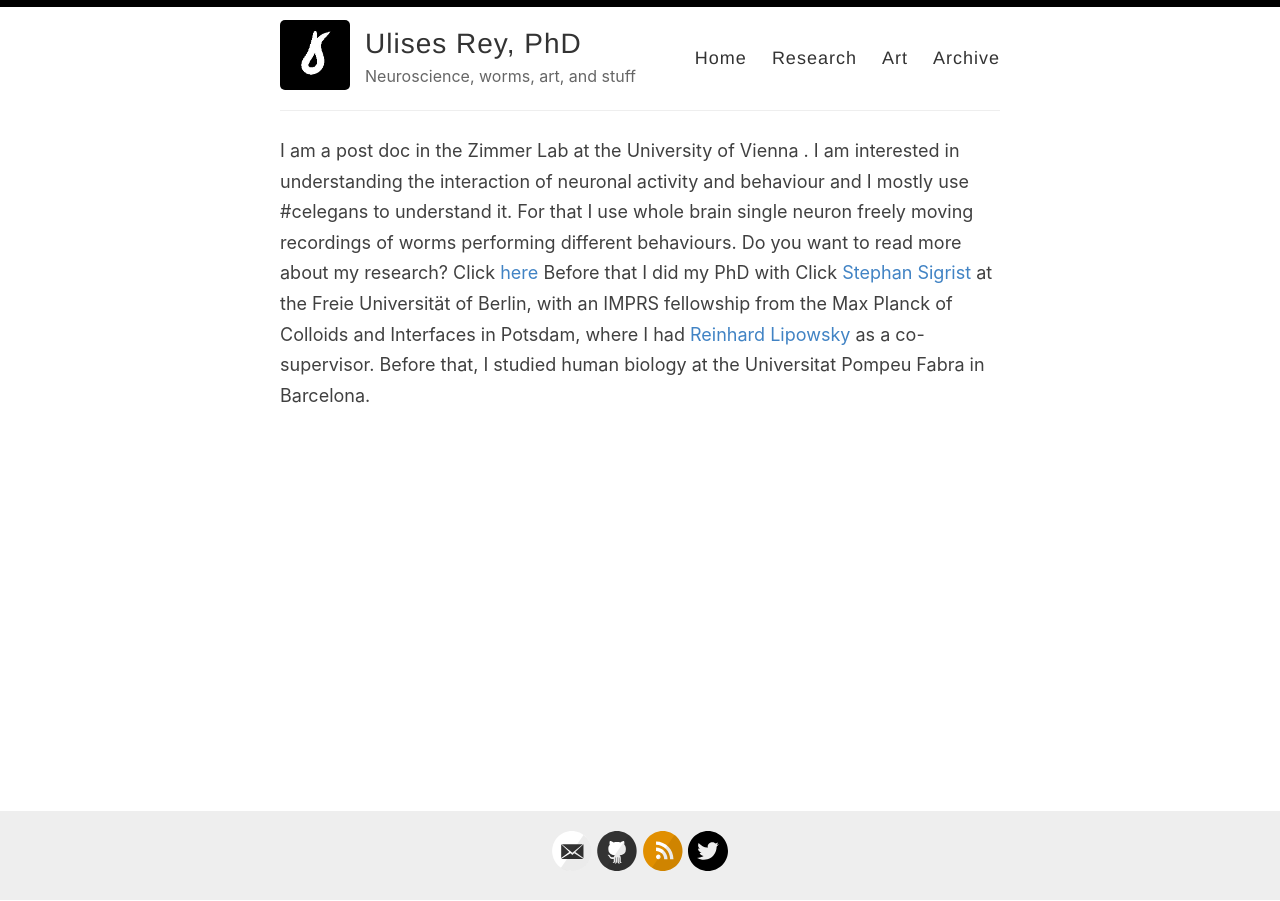
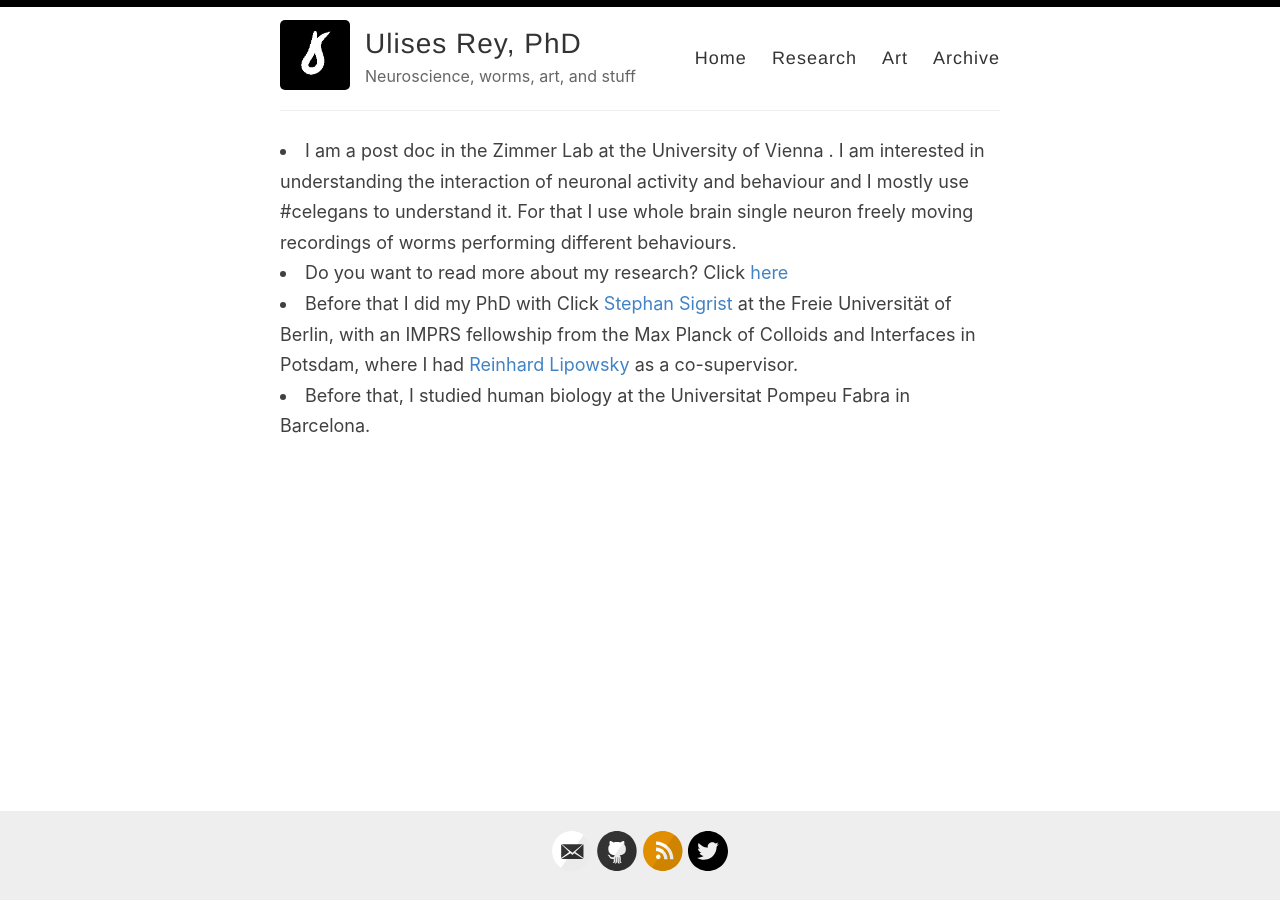
Before and after one commit to ulisesrey/ulisesrey.github.io, a Jekyll site: the page built from index.html, in a window 1280 px wide. Built offline with Jekyll 4.4.1, drawn with Linux system fonts in a browser that asks for light colours; the list of posts is cut into pages by our own code.

Commit message:
added <li>

```diff
--- a/index.html
+++ b/index.html
@@ -4,13 +4,14 @@
 <article class="page">
 
   <div class="entry">
-I am a post doc in the Zimmer Lab at the University of Vienna .
+<li>
+    I am a post doc in the Zimmer Lab at the University of Vienna .
 I am interested in understanding the interaction of neuronal activity and behaviour and I mostly use #celegans to understand it.
-For that I use whole brain single neuron freely moving recordings of worms performing different behaviours.
-Do you want to read more about my research? Click <a href="https://ulisesrey.github.io/research/">here</a>
+For that I use whole brain single neuron freely moving recordings of worms performing different behaviours.</li>
+<li>Do you want to read more about my research? Click <a href="https://ulisesrey.github.io/research/">here</a></li>
 
-Before that I did my PhD with Click <a href="https://www.bcp.fu-berlin.de/biologie/arbeitsgruppen/genetik/ag_sigrist/mitarbeiter/leiter/sigrist/index.html">Stephan Sigrist</a> at the Freie Universität of Berlin, with an IMPRS fellowship from the Max Planck of Colloids and Interfaces in Potsdam, where I had <a href="https://www.mpikg.mpg.de/rl/">Reinhard Lipowsky</a> as a co-supervisor.
-Before that, I studied human biology at the Universitat Pompeu Fabra in Barcelona.
+<li>Before that I did my PhD with Click <a href="https://www.bcp.fu-berlin.de/biologie/arbeitsgruppen/genetik/ag_sigrist/mitarbeiter/leiter/sigrist/index.html">Stephan Sigrist</a> at the Freie Universität of Berlin, with an IMPRS fellowship from the Max Planck of Colloids and Interfaces in Potsdam, where I had <a href="https://www.mpikg.mpg.de/rl/">Reinhard Lipowsky</a> as a co-supervisor.</li>
+<li>Before that, I studied human biology at the Universitat Pompeu Fabra in Barcelona.</li>
   </div>
 </article>
 
```
